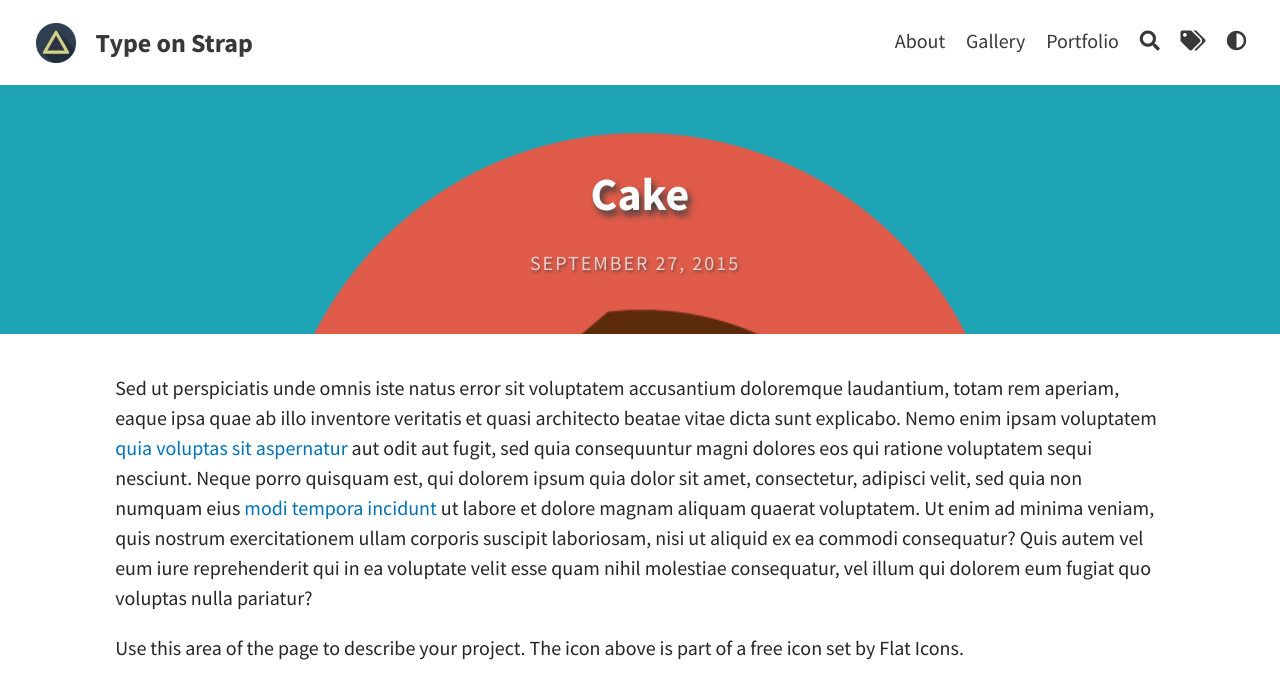
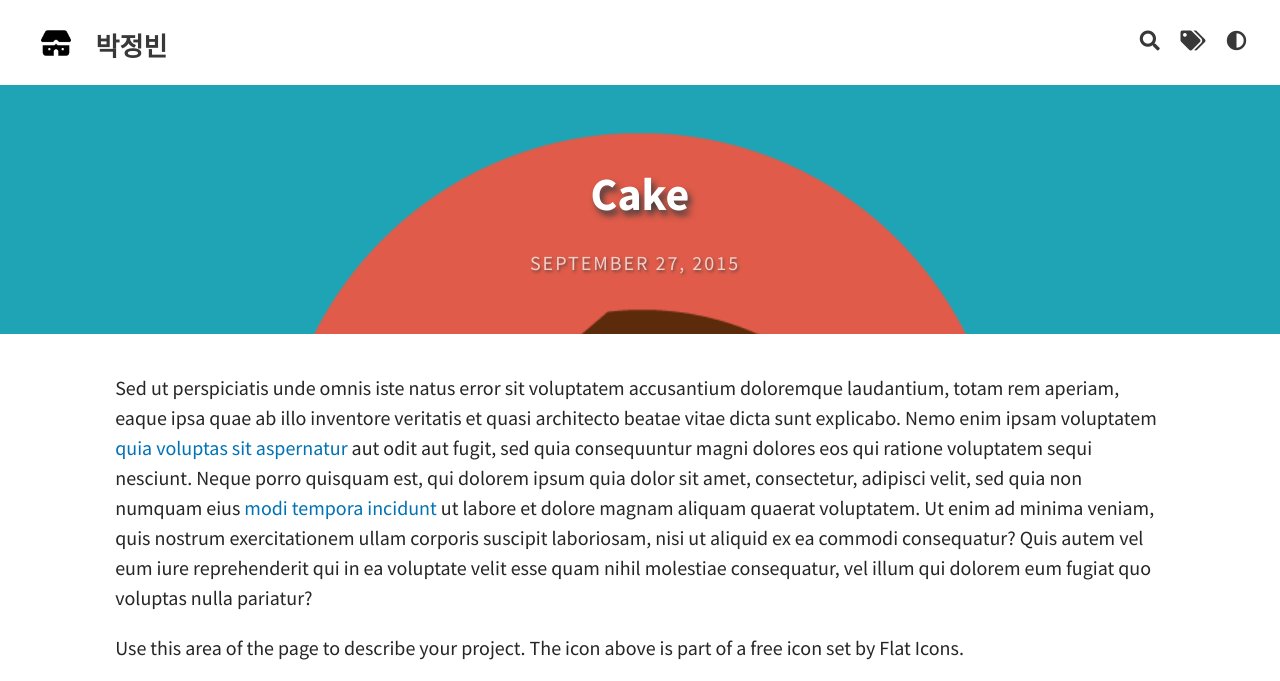
Before and after one commit to wjdqlsdlsp/wjdqlsdlsp.github.io, a Jekyll site: the page built from _portfolio/cake.md, in a window 1280 px wide. Shown: the top 681 px of the page. Built offline with Jekyll 4.4.1, drawn with Linux system fonts in a browser that asks for light colours; some of the changed text lies outside the part shown; grey boxes are pictures that could not be loaded.

Commit message:
20230222

```diff
--- a/_config.yml
+++ b/_config.yml
@@ -1,19 +1,19 @@
 # SITE CONFIGURATION
 baseurl: ""
-url: "https://sylhare.github.io"
+url: "https://wjdqlsdlsp.github.io"
 
 # THEME-SPECIFIC CONFIGURATION
-title: Type on Strap                                    # site's title
-description: "A website with blog posts and pages"      # used by search engines
-avatar: assets/img/triangle.png                         # Empty for no avatar in navbar
+title: 박정빈                                 # site's title
+description: "이것저것 기록하는 공간"      # used by search engines
+avatar: assets/img/home_img.png                         # Empty for no avatar in navbar
 favicon: assets/favicon.ico                             # Icon displayed in the tab
 
 # Header and footer text
-header_text: Change <code>header_text</code> in <code>_config.yml</code>  # Change Blog header text
+header_text: 이것저것 기록하는 공간  # Change Blog header text
 header_feature_image: assets/img/header/triangular.jpeg
 header_feature_image_responsive: true
 footer_text: >
-  Powered by <a href="https://jekyllrb.com/">Jekyll</a> with <a href="https://github.com/sylhare/Type-on-Strap">Type on Strap</a>
+  하루에 3시간을 걸으면 7년 후에 지구를 한바퀴 돌 수 있다.
 
 # Blog
 excerpt: true                                           # Or "truncate" (first 250 characters), "false" to disable
@@ -25,7 +25,7 @@ color_image: /assets/img/lineart.png                    # A bit transparent for
 # For layout customization, go to the "_sass > base" folder, and check "_variables.scss"
 katex: true                                             # Enable if using math markup
 mermaid: default                                        # Enable mermaid-js for diagrams, use theme: base, forest, dark, default, neutral
-google_analytics:                                       # Tracking ID, e.g. "UA-000000-01"
+google_analytics: G-KQYDN19HGC                          # Tracking ID, e.g. "UA-000000-01"
 cookie_consent: false                                   # To respect the usage of cookies
 color_theme: auto                                       # auto, dark or light
 
@@ -38,7 +38,7 @@ comments:
     issue-term:                                         # Issue term (e.g. "comment" consider issues with this word in the title as comments)
 
 # PAGINATION
-paginate: 5
+paginate: 10
 paginate_path: "/blog/page:num"
 
 # PORTFOLIO
--- a/_data/icons.yml
+++ b/_data/icons.yml
@@ -6,13 +6,13 @@ calendly:
 dribbble:
 facebook:
 flickr:
-github: sylhare
+github: wjdqlsdlsp
 gitlab:
 google-scholar:   # e.g. "WXAAOb0AAAAJ"
 instagram:
 hacker-news:
 keybase:
-linkedin:
+linkedin: parkjeongbin
 mail:             # e.g. "sam@mail.com"
 map:              # e.g. "34.0886/-118.3191"
 mastodon:         # e.g. "fostodon.org/@sam"
--- a/_includes/default/tags_list.liquid
+++ /dev/null
@@ -1,21 +0,0 @@
-{% assign tags = include.tags | split:'|' | sort | uniq %}
-
-{% if tags.size > 0 %}
-  <div class="tag-list">
-    <ul>
-      {% if tags.size == 1 %}
-        <li class="meta">Tag</li>
-      {% else %}
-        <li class="meta">Tags</li>
-      {% endif %}
-
-      {% for tag in tags %}
-        <li><a class="button" href="{% unless 'Tags' == page.title %}{{ site.baseurl }}/tags{% endunless %}#{{ tag | cgi_escape }}">
-          <p><i class="fas fa-tag fa-fw fa-sm"></i> {{ tag }}</p>
-        </a></li>
-      {% endfor %}
-    </ul>
-  </div>
-{% else %}
-  <div class="tag-list"></div>
-{% endif %}
--- a/_includes/social/share_buttons.liquid
+++ /dev/null
@@ -1,92 +0,0 @@
-{% if site.data.social.share.facebook or site.theme_settings.share_buttons.facebook
-   or site.data.social.share.twitter or site.theme_settings.twitter
-   or site.data.social.share.tumblr or site.theme_settings.tumblr
-   or site.data.social.share.pinterest or site.theme_settings.pinterest
-   or site.data.social.share.pocket or site.theme_settings.pocket
-   or site.data.social.share.reddit or site.theme_settings.reddit
-   or site.data.social.share.linkedin or site.theme_settings.linkedin
-   or site.data.social.share.wordpress or site.theme_settings.wordpress
-   or site.data.social.share.email or site.theme_settings.email %}
-
-<div class="share-buttons">
-    <ul class="share-buttons">
-        <li class="meta">Share</li>
-        {% if site.data.social.share.facebook or site.theme_settings.share_buttons.facebook %}
-        <li>
-            <a href="https://www.facebook.com/sharer/sharer.php?u={{ page.url | absolute_url }}" target="_blank"
-               title="{{ site.data.social.language.str_share_on }} Facebook">
-                <i class="fab fa-facebook-square fa-2x" aria-hidden="true"></i>
-                <span class="sr-only">{{ site.data.social.language.str_share_on | default: "Share on" }} Facebook</span>
-            </a>
-        </li>
-        {% endif %} {% if site.data.social.share.twitter or site.theme_settings.twitter %}
-        <li>
-            <a href="https://twitter.com/intent/tweet?text={{ page.title | strip_html | url_encode }}%20{{ page.url | absolute_url | url_encode }}"
-               target="_blank" title="{{ site.data.social.language.str_tweet }}">
-                <i class="fab fa-twitter-square fa-2x" aria-hidden="true"></i>
-                <span class="sr-only">{{ site.data.social.language.str_tweet | default: "Tweet" }}</span>
-            </a>
-        </li>
-        {% endif %} {% if site.data.social.share.tumblr or site.theme_settings.tumblr %}
-        <li>
-            <a href="https://www.tumblr.com/share?v=3&u={{ page.url | absolute_url }}&quote={{ page.title | url_encode }}%20%7C%20{{ site.title | strip_html | url_encode }}&s="
-               target="_blank" title="{{ site.data.social.language.str_share_on }} Tumblr">
-                <i class="fab fa-tumblr-square fa-2x" aria-hidden="true"></i>
-                <span class="sr-only">{{ site.data.social.language.str_share_on | default: "Share on" }} Tumblr</span>
-            </a>
-        </li>
-        {% endif %} {% if site.data.social.share.pinterest or site.theme_settings.pinterest %}
-        <li>
-            <a href="https://pinterest.com/pin/create/button/?url={{ page.url | absolute_url }}&media={{ page.feature-img | absolute_url }}$description={{ page.excerpt | strip_html | url_encode }}"
-               target="_blank" title="{{ site.data.social.language.str_pin_it }}">
-                <i class="fab fa-pinterest-square fa-2x" aria-hidden="true"></i>
-                <span class="sr-only">{{ site.data.social.language.str_pin_it | default: "Pin it" }}</span>
-            </a>
-        </li>
-        {% endif %} {% if site.data.social.share.pocket or site.theme_settings.pocket %}
-        <li>
-            <a href="https://getpocket.com/save?url={{ page.url | absolute_url }}&title={{ page.title | strip_html | url_encode }}%20%7C%20{{ site.title | strip_html | url_encode }}"
-               target="_blank" title="{{ site.data.social.language.str_add_to }} Pocket">
-            <span class="fa-stack fa-1x" style="vertical-align: top">
-              <i class="fas fa-square fa-stack-2x" aria-hidden="true"></i>
-              <i class="fab fa-get-pocket fa-stack-1x fa-inverse" aria-hidden="true"></i>
-            </span>
-                <span class="sr-only">{{ site.data.social.language.str_add_to | default: "Add to" }} Pocket</span>
-            </a>
-        </li>
-        {% endif %} {% if site.data.social.share.reddit or site.theme_settings.reddit %}
-        <li>
-            <a href="https://www.reddit.com/submit?url={{ page.url | absolute_url }}&title={{ page.title | strip_html | url_encode }}%20%7C%20{{ site.title | strip_html | url_encode }}"
-               target="_blank" title="{{ site.data.social.language.str_share_on }} Reddit">
-                <i class="fab fa-reddit-square fa-2x" aria-hidden="true"></i>
-                <span class="sr-only">{{ site.data.social.language.str_share_on | default: "Share on" }} Reddit</span>
-            </a>
-        </li>
-        {% endif %} {% if site.data.social.share.linkedin or site.theme_settings.linkedin %}
-        <li>
-            <a href="https://www.linkedin.com/shareArticle?mini=true&url={{ page.url | absolute_url }}&title={{ page.title | strip_html | url_encode }}%20%7C%20{{ site.title | strip_html | url_encode }}&summary=&source={{ page.url | absolute_url }}"
-               target="_blank" title="{{ site.data.social.language.str_share_on }} LinkedIn">
-                <i class="fab fa-linkedin fa-2x" aria-hidden="true"></i>
-                <span class="sr-only">{{ site.data.social.language.str_share_on | default: "Share on" }} LinkedIn</span>
-            </a>
-        </li>
-        {% endif %} {% if site.data.social.share.wordpress or site.theme_settings.wordpress %}
-        <li>
-            <a href="https://wordpress.com/press-this.php?u={{ page.url | absolute_url }}&quote={{ page.title | strip_html | url_encode }}%20%7C%20{{ site.title | strip_html | url_encode }}&s="
-               target="_blank" title="{{ site.data.social.language.str_share_on }} WordPress">
-                <i class="fab fa-wordpress fa-2x" aria-hidden="true"></i>
-                <span class="sr-only">{{ site.data.social.language.str_share_on | default: "Share on" }} WordPress</span>
-            </a>
-        </li>
-        {% endif %} {% if site.data.social.share.email or site.theme_settings.email %}
-        <li>
-            <a href="mailto:?subject={{ page.title }}%20%7C%20{{ site.title  }}&body={{ page.url | absolute_url }}"
-               target="_blank" title="{{ site.data.social.language.str_email }}">
-                <i class="fas fa-envelope-square fa-2x" aria-hidden="true"></i>
-                <span class="sr-only">{{ site.data.social.language.str_email | default: "Email" }}</span></a>
-        </li>
-        {% endif %}
-    </ul>
-</div>
-
-{% endif %}
```
Also changed, not shown: _data/authors.yml (+3 -19 lines), pages/about.md (deleted, +0 -13 lines), pages/gallery.md (deleted, +0 -14 lines), pages/portfolio.md (deleted, +0 -10 lines), _includes/default/footer.liquid (line endings or trailing spaces), assets/favicon.ico, assets/img/home_img.png (added).
